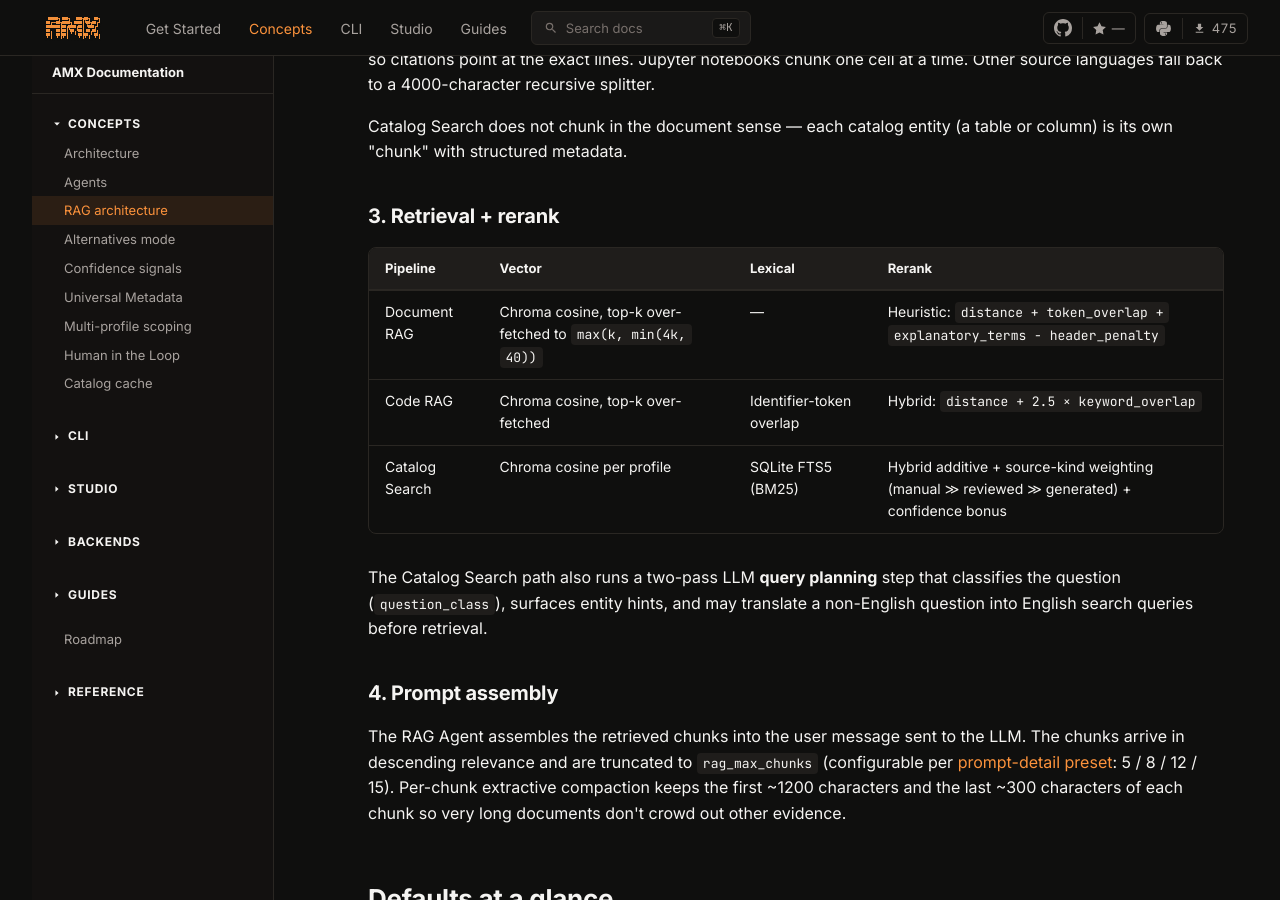
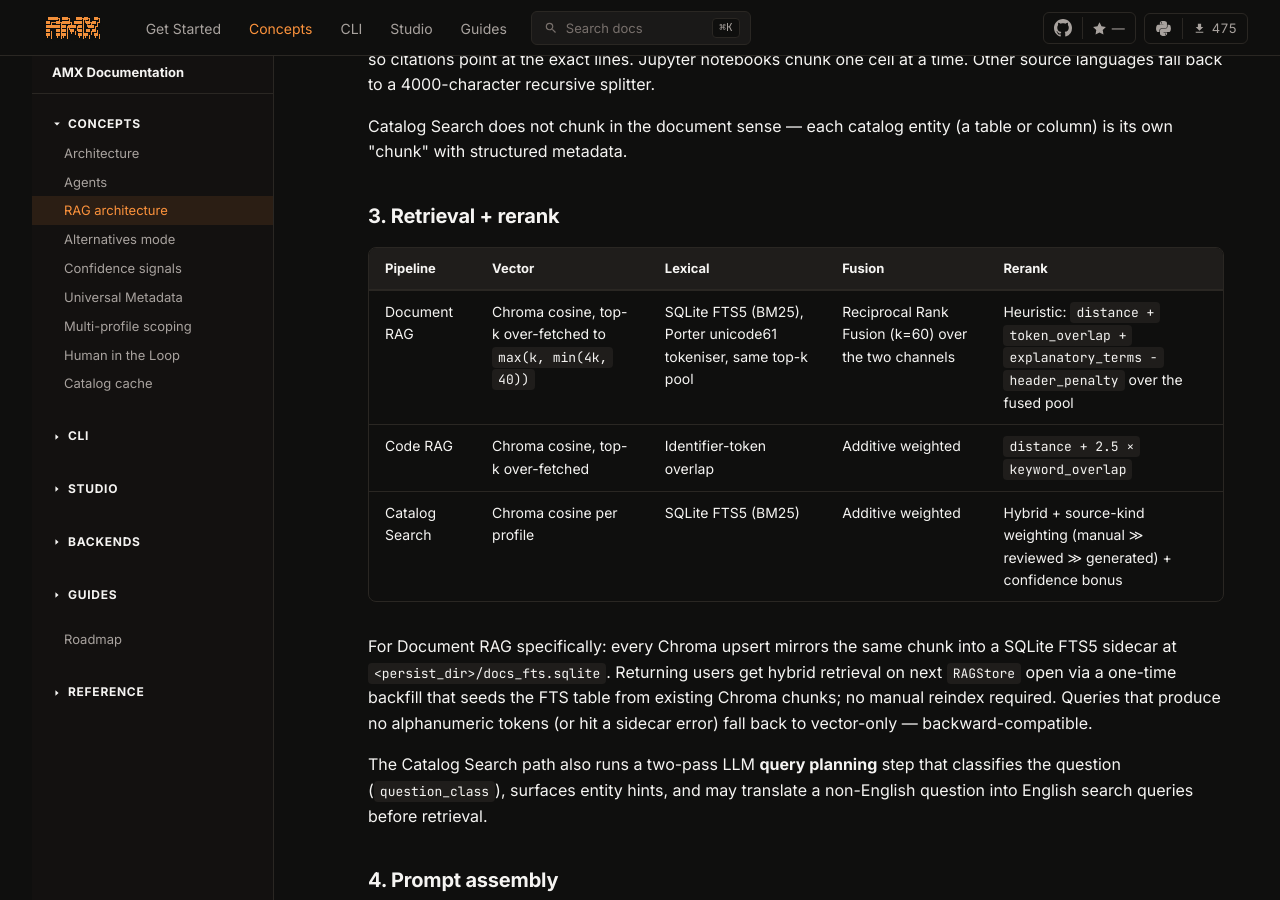
Before and after one commit to omeryasirkucuk/amx-docs, an MkDocs documentation site: the page built from docs/concepts/rag-architecture.md, in a window 1280 px wide and 900 px high, scrolled down 2151 px. Built offline with MkDocs 1.6.1 and Material for MkDocs 9.7.7, drawn with Linux system fonts in a browser that asks for light colours; comment, search, counter and statistics services are not loaded; some of the changed text lies outside the part shown.

Commit message:
docs(concepts): document Document RAG hybrid retrieval (PR-E / F2.1) (#38)
PR-459 added a SQLite FTS5 sidecar to Document RAG and fused it
with the Chroma dense channel via Reciprocal Rank Fusion. Update
the RAG architecture page so the retrieval table shows the new
fusion column for Document RAG, drops the "—" lexical column,
and explains the one-time backfill that returning users get on
next open.

Roadmap section drops the FTS5 hybrid entry (shipped) — F2.1 is
complete.

mkdocs build --strict clean.

Co-authored-by: omeryasirkucuk <omeryasirkucuk@users.noreply.github.com>

```diff
--- a/docs/concepts/rag-architecture.md
+++ b/docs/concepts/rag-architecture.md
@@ -92,11 +92,19 @@ metadata.
 
 ### 3. Retrieval + rerank
 
-| Pipeline | Vector | Lexical | Rerank |
-| --- | --- | --- | --- |
-| Document RAG | Chroma cosine, top-k over-fetched to `max(k, min(4k, 40))` | — | Heuristic: `distance + token_overlap + explanatory_terms − header_penalty` |
-| Code RAG | Chroma cosine, top-k over-fetched | Identifier-token overlap | Hybrid: `distance + 2.5 × keyword_overlap` |
-| Catalog Search | Chroma cosine per profile | SQLite FTS5 (BM25) | Hybrid additive + source-kind weighting (manual ≫ reviewed ≫ generated) + confidence bonus |
+| Pipeline | Vector | Lexical | Fusion | Rerank |
+| --- | --- | --- | --- | --- |
+| Document RAG | Chroma cosine, top-k over-fetched to `max(k, min(4k, 40))` | SQLite FTS5 (BM25), Porter unicode61 tokeniser, same top-k pool | Reciprocal Rank Fusion (k=60) over the two channels | Heuristic: `distance + token_overlap + explanatory_terms − header_penalty` over the fused pool |
+| Code RAG | Chroma cosine, top-k over-fetched | Identifier-token overlap | Additive weighted | `distance + 2.5 × keyword_overlap` |
+| Catalog Search | Chroma cosine per profile | SQLite FTS5 (BM25) | Additive weighted | Hybrid + source-kind weighting (manual ≫ reviewed ≫ generated) + confidence bonus |
+
+For Document RAG specifically: every Chroma upsert mirrors the same
+chunk into a SQLite FTS5 sidecar at
+`<persist_dir>/docs_fts.sqlite`. Returning users get hybrid
+retrieval on next `RAGStore` open via a one-time backfill that
+seeds the FTS table from existing Chroma chunks; no manual reindex
+required. Queries that produce no alphanumeric tokens (or hit a
+sidecar error) fall back to vector-only — backward-compatible.
 
 The Catalog Search path also runs a two-pass LLM **query planning**
 step that classifies the question (`question_class`), surfaces entity
```
Also changed, not shown: other parts of docs/concepts/rag-architecture.md (+0 -2 lines).
